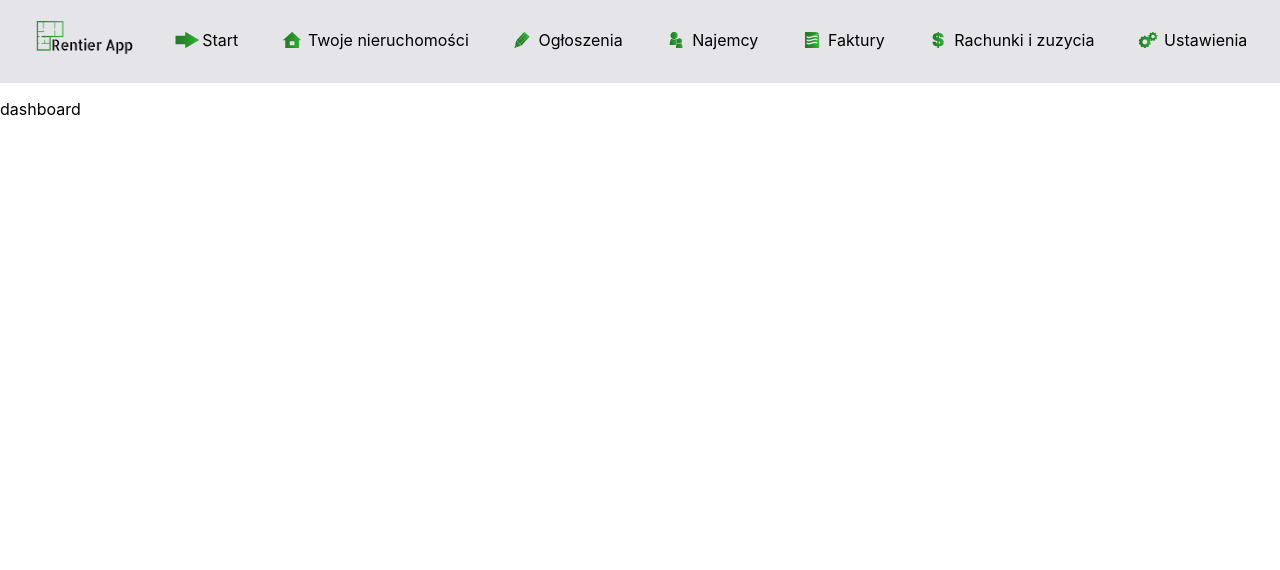
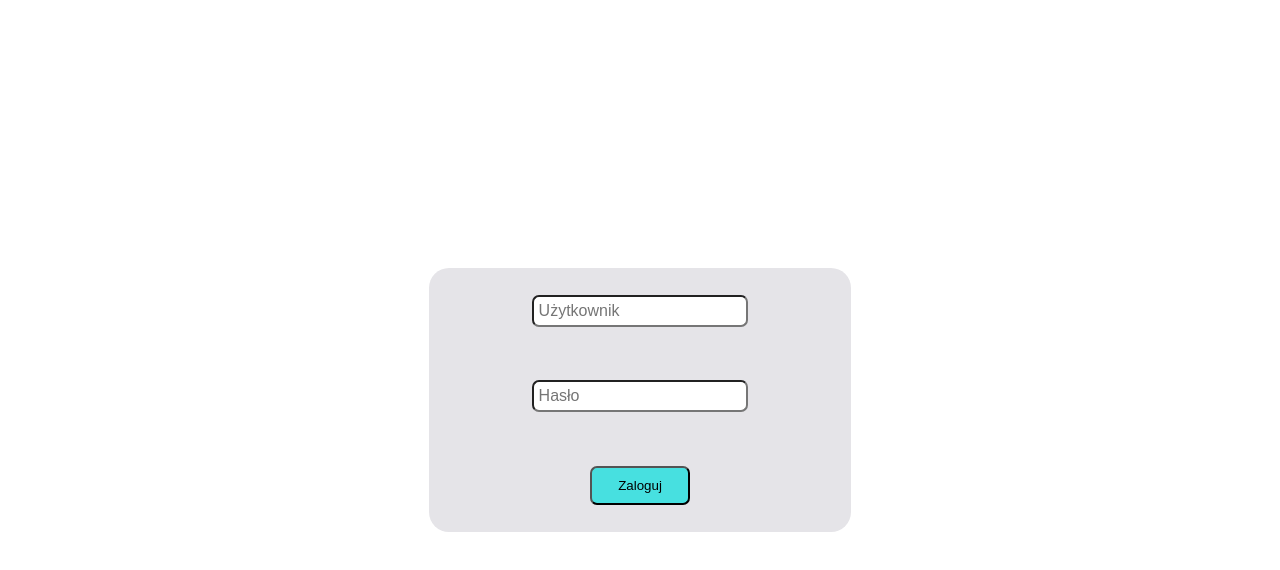
Before and after one commit to rapapor/inzynierka, a React (Create React App) app: page /start in a window 1280 px wide. Shown: the top 570 px of the page. Built offline with nearby package versions, Linux system fonts and the light colour scheme.

Commit message:
add api use

```diff
--- a/src/App.js
+++ b/src/App.js
@@ -7,40 +7,46 @@ import Dashboard from './pages/dashboard'
 
 import Menu from './containers/menu'
 
+
 class App extends Component {
   constructor(props) {
     super(props)
     this.state = {
+      token: '',
       userInfo: {},
     }
   }
 
+  setToken = (actualToken) => {
+    this.setState({ token: actualToken})
+  }
+
   render() {
+    const { token } = this.state
+    if (!token) {
+      return (
+      <Router>
+        <Switch>
+          <Route path="/" render={() => <LoginPages setToken={this.setToken}/>} />
+        </Switch>
+      </Router>
+      )
+    }
     return (
       <Router>
         <Switch>
-          <Route exact path="/(login)" component={LoginContainer}/>
-          <Route component={DefaultContainer}/>
+          <Route exact path="/" render={() => <Redirect to="/login" />} />
+          <Route path="/login" render={() => <LoginPages setToken={this.setToken}/>} />
+          <Route path="/start/" render={() => <React.Fragment> <Menu /> <Dashboard globalState={this.state}/></React.Fragment>} />
+          <Route path="/estate/" render={() => <React.Fragment> <Menu /> <Dashboard globalState={this.state}/></React.Fragment>} />
+          <Route path="/classifieds/" render={() => <React.Fragment> <Menu /> <Dashboard globalState={this.state}/></React.Fragment>} />
+          <Route path="/tenant/" render={() => <React.Fragment> <Menu /> <Dashboard globalState={this.state}/></React.Fragment>} />
+          <Route path="/invoices/" render={() => <React.Fragment> <Menu /> <Dashboard globalState={this.state}/></React.Fragment>} />
+          <Route path="/bills/" render={() => <React.Fragment> <Menu /> <Dashboard globalState={this.state}/></React.Fragment>} />
+          <Route path="/options/" render={() => <React.Fragment> <Menu /> <Dashboard globalState={this.state}/></React.Fragment>} />
         </Switch>
       </Router>
     )
   }
 }
-
 export default App;
-
-const LoginContainer = () => (
-  <div className="container">
-    <Route exact path="/" render={() => <Redirect to="/login" />} />
-    <Route path="/login" component={LoginPages} />
-  </div>
-)
-
-const DefaultContainer = () => (
-  <div>
-  <div className="container">
-    <Menu />
-    <Route path="/start/" component={Dashboard} />
-  </div>
-  </div>
-)
--- a/src/api.js
+++ b/src/api.js
@@ -1,29 +1,43 @@
 import axios from 'axios';
 
 class API {
-  constructor(sessionId, apiURL) {
+  constructor(apiURL) {
     this.baseURL = apiURL
+    this.state = {
+      token: '',
+    }
   }
 
+
   login(user){
-    let res = {
-      name: 'Jon Doe',
-      token: '1234',
-      user_type: 'rentier'
-    }
-    return res
-    // return axios.post(`${this.baseURL}/login/`,
-    // user)
-    //   .then(res => {
-    //     // onSuccess(res.data, user)
-    //   }).catch(error => {
-    //   })
+    return axios.post(`${this.baseURL}/auth/`,
+    user)
+      .then(res => {
+        return res.data
+      }).catch(error => {
+        console.log(error)
+      })
+  }
+
+  getFlatsList(token){
+    return axios.post(`${this.baseURL}/flats/`, {
+      headers: {
+        'Content-Type': 'application/json',
+        'Authorization': 'Bearer' + token
+      }
+    })
+      .then(res => {
+        return res.data
+      }).catch(error => {
+        console.log(error)
+      })
+
   }
 }
 
 
 function createAPI() {
-  const apiURL = 'url do api'
+  const apiURL = 'https://ffr-api.herokuapp.com'
   return new API(apiURL);
 }
 const api = createAPI();
--- a/src/containers/loginForm/index.js
+++ b/src/containers/loginForm/index.js
@@ -1,6 +1,7 @@
 import React, { Component } from 'react'
 import './style.sass'
 import api from './../../api'
+import { Redirect } from "react-router-dom"
 
 import Input from './../../components/input'
 import Button from './../../components/button'
@@ -12,7 +13,7 @@ class LoginForm extends Component {
     this.passInput = React.createRef();
     this.state = {
       login: '',
-      password: ''
+      password: '',
     }
   }
 
@@ -23,17 +24,23 @@ class LoginForm extends Component {
 
   confirmLogIn = () => {
     const { login, password } = this.state
+    const { setToken } = this.props
     const user = {
-      login: login,
+      username: login,
       password: password
     }
-    const response = api.login(user)
-    if (response.user_type) {
-      document.location.pathname = '/start/'
-    }
-
+    api.login(user).then(res => {
+      setToken(res.token)
+    }).catch(error => {
+      console.log(error)
+    })
   }
   render(){
+    if (this.props.token){
+      return (
+      <Redirect to="/start/" />
+    )
+    }else {
       return (
         <div className='login-form'>
         <Input
@@ -56,5 +63,6 @@ class LoginForm extends Component {
       )
     }
   }
+}
 
 export default LoginForm
--- a/src/containers/menu/index.js
+++ b/src/containers/menu/index.js
@@ -19,12 +19,12 @@ const Menu = () => {
     <section className='menu-container'>
       <NavLink to='/login'><div className='logo-container'><img src={logo} alt='logo'/></div></NavLink>
       <NavLink activeClassName='border-active' to='/start/'><MenuButton icon={startIcon} label={'Start'} /></NavLink>
-      <NavLink activeClassName='border-active' to='/'><MenuButton icon={houseIcon} label={'Twoje nieruchomości'} /></NavLink>
-      <NavLink activeClassName='border-active' to='/'><MenuButton icon={ad} label={'Ogłoszenia'} /></NavLink>
-      <NavLink activeClassName='border-active' to='/'><MenuButton icon={tenant} label={'Najemcy'} /></NavLink>
-      <NavLink activeClassName='border-active' to='/'><MenuButton icon={invoice} label={'Faktury'} /></NavLink>
-      <NavLink activeClassName='border-active' to='/'><MenuButton icon={check} label={'Rachunki i zuzycia'} /></NavLink>
-      <NavLink activeClassName='border-active' to='/'><MenuButton icon={options} label={'Ustawienia'} /></NavLink>
+      <NavLink activeClassName='border-active' to='/estate/'><MenuButton icon={houseIcon} label={'Twoje nieruchomości'} /></NavLink>
+      <NavLink activeClassName='border-active' to='/classifieds/'><MenuButton icon={ad} label={'Ogłoszenia'} /></NavLink>
+      <NavLink activeClassName='border-active' to='/tenant/'><MenuButton icon={tenant} label={'Najemcy'} /></NavLink>
+      <NavLink activeClassName='border-active' to='/invoices/'><MenuButton icon={invoice} label={'Faktury'} /></NavLink>
+      <NavLink activeClassName='border-active' to='/bills/'><MenuButton icon={check} label={'Rachunki i zuzycia'} /></NavLink>
+      <NavLink activeClassName='border-active' to='/options/'><MenuButton icon={options} label={'Ustawienia'} /></NavLink>
     </section>
   )
 }
--- a/src/pages/dashboard/index.js
+++ b/src/pages/dashboard/index.js
@@ -1,7 +1,18 @@
 import React, { Component } from 'react';
+import api from './../../api'
 import './style.sass'
 
 class Dashboard extends Component {
+
+  componentDidMount(){
+    const { globalState } = this.props
+    api.getFlatsList(globalState.token).then(res => {
+      console.log(res)
+    }).catch(error => {
+      console.log(error)
+    })
+
+  }
   render(){
     return (
       <section>
--- a/src/pages/login/index.js
+++ b/src/pages/login/index.js
@@ -7,7 +7,7 @@ class LoginPages extends Component {
     return (
       <div className='login-pages'>
         <div className='login-container'>
-          <LoginForm />
+          <LoginForm setToken={this.props.setToken}/>
         </div>
       </div>
     )
```
Lines whose indentation alone changed are shown as unchanged.
